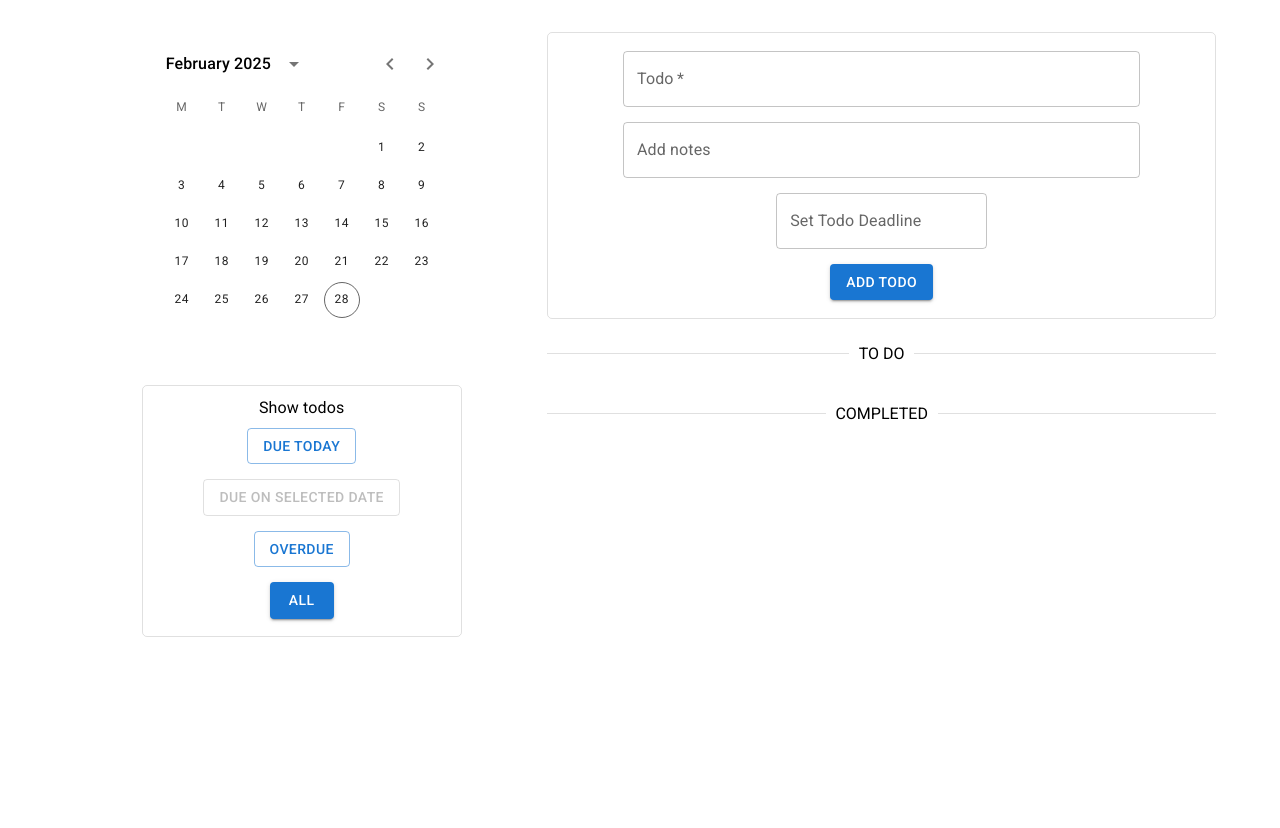
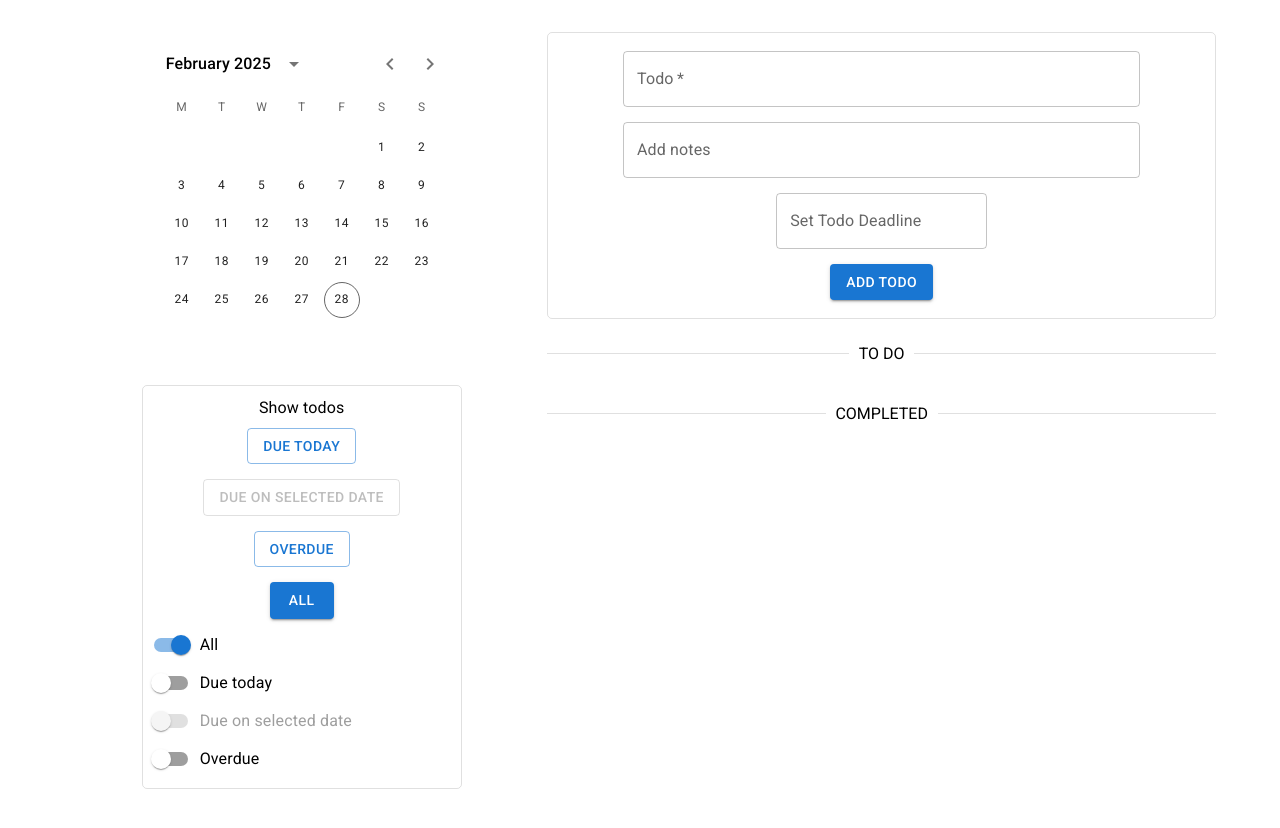
Before and after one commit to BUsuper/todo-project, a React (Vite) app: page / in a window 1280 px wide. Shown: the top 828 px of the page. Before the commit the page ends 800 px from the top, so only its background shows below. Built offline with nearby package versions, Linux system fonts and the light colour scheme.

Commit message:
Add switches in filter selection

```diff
--- a/src/components/FiltersDetails/FiltersDetails.jsx
+++ b/src/components/FiltersDetails/FiltersDetails.jsx
@@ -1,4 +1,4 @@
-import { Box, Button, Typography } from '@mui/material';
+import { Box, Button, FormGroup, FormControlLabel, Switch, Typography } from '@mui/material';
 import { useDispatch, useSelector } from 'react-redux';
 import { setFilter } from '../../features/filters/filtersSlice';
 import { selectDate, selectFilter } from '../../features/filters/filtersSelectors';
@@ -58,6 +58,41 @@ export function FiltersDetails() {
                 >
                     {activeFilter === "" ? "All" : "Remove filters"}
                 </Button>
+                <FormGroup>
+                    <FormControlLabel
+                        control={
+                            <Switch
+                                checked={activeFilter === ""}
+                                onChange={() => handleFilterSelection("")}
+                            />
+                            } label="All"
+                    />
+                    <FormControlLabel
+                        control={
+                            <Switch
+                                checked={activeFilter === "today"}
+                                onChange={() => handleFilterSelection("today")}
+                            />
+                            } label="Due today"
+                    />
+                    <FormControlLabel
+                        control={
+                            <Switch
+                                checked={activeFilter === "selected date"}
+                                onChange={() => handleFilterSelection("selected date")}
+                                disabled={Boolean(!selectedDate)}
+                            />
+                            } label="Due on selected date"
+                    />
+                    <FormControlLabel
+                        control={
+                            <Switch
+                                checked={activeFilter === "overdue"}
+                                onChange={() => handleFilterSelection("overdue")}
+                            />
+                            } label="Overdue"
+                    />
+                </FormGroup>
             </Box>
         </Box>
     );
```
